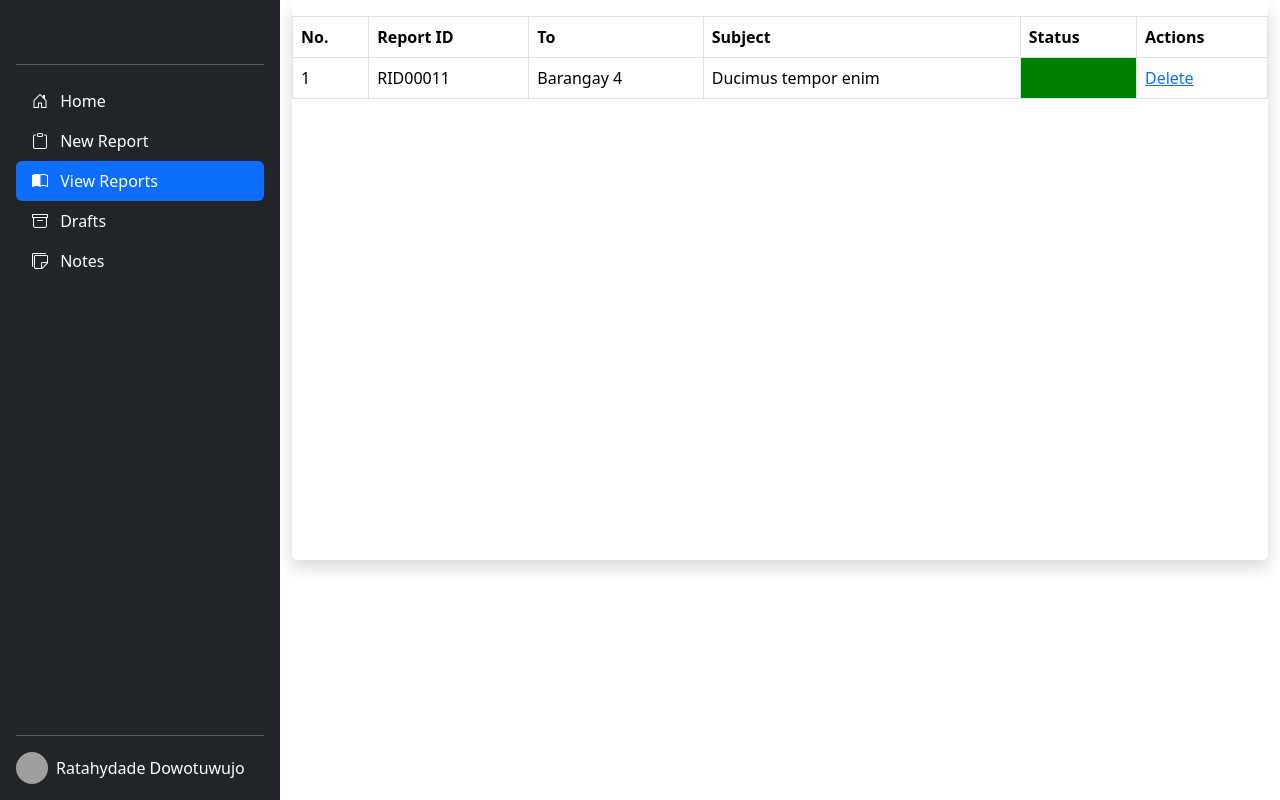
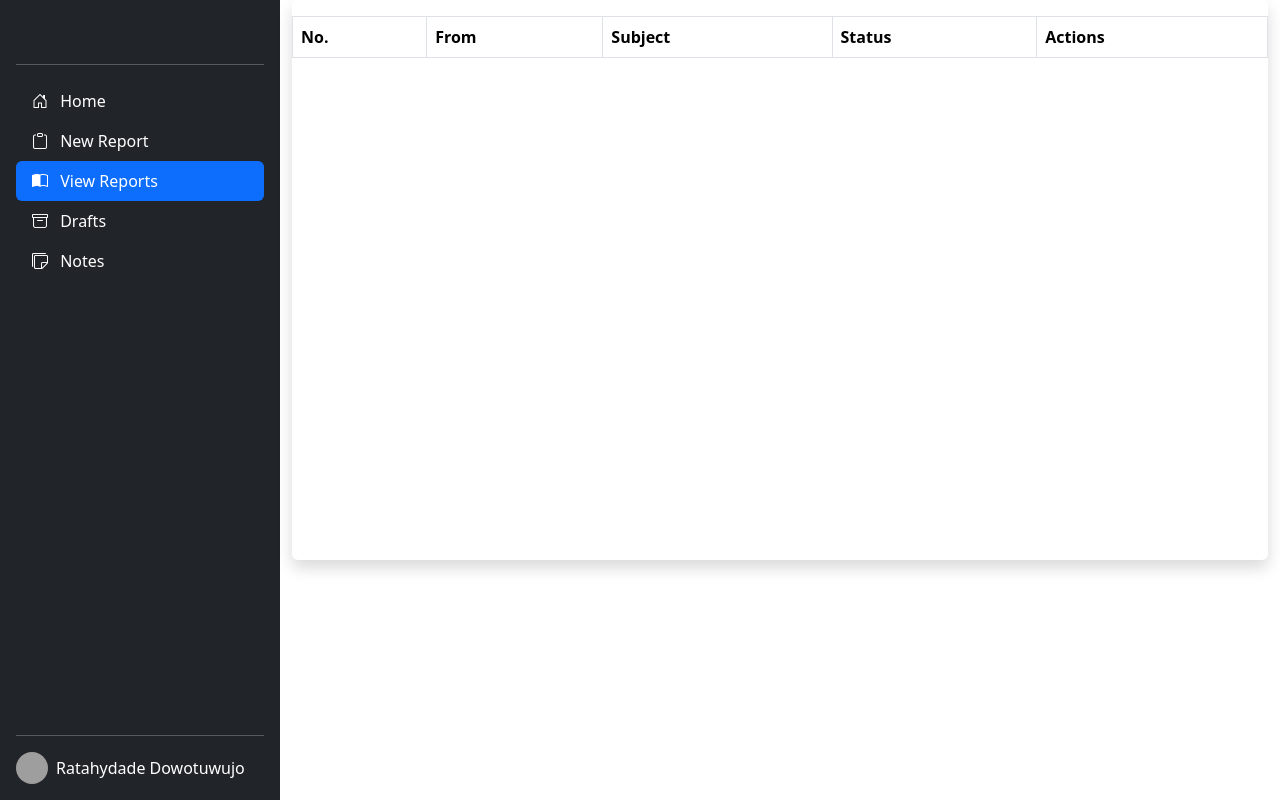
Before and after one commit to mathewdy/report_system, a PHP site: page /report_system/admin/reports.php in a window 1280 px wide. Run offline with PHP 8.4, Linux system fonts and the light colour scheme; a user stored in the database is signed in; data comes from the database, SQL or seed files in the repository; lists and menus that the app fills with data are empty; grey boxes are pictures that could not be loaded.

Commit message:
view reports users and admin

```diff
--- a/admin/reports.php
+++ b/admin/reports.php
@@ -5,6 +5,7 @@ include('../connection.php');
 include('session.php');
 include 'images.php';
 
+$email = $_SESSION['username'];
 $user_id = $_SESSION['user_id'];
 
 
@@ -104,8 +105,7 @@ $note_link = "add-note.php";
           <thead>
             <tr>
               <th>No.</th>
-              <th>Report ID</th>
-              <th>To</th>
+              <th>From</th>
               <th>Subject</th>
               <th>Status</th>
               <th>Actions</th>
@@ -114,7 +114,7 @@ $note_link = "add-note.php";
           <tbody>
             <?php
 
-            $sql = "SELECT * FROM reports";
+            $sql = "SELECT * FROM reports WHERE to_user LIKE '%$email%'";
             $run = mysqli_query($conn, $sql);
 
             if (mysqli_num_rows($run) > 0) {
@@ -150,8 +150,7 @@ $note_link = "add-note.php";
 
                 <tr class="clickable-row" data-href="<?php echo $view_link ?>" style="cursor:pointer;">
                   <td><?php echo $count; ?></td>
-                  <td><?php echo $row['report_id'] ?></td>
-                  <td><?php echo $row['to_user'] ?></td>
+                  <td><?php echo $row['from_user'] ?></td>
                   <td><?php echo $row['subject'] ?></td>
                   <?php if ($row['status'] == 1) {
                     echo "<td style='background: green;'> </td>";
```
Also changed, not shown: users/view-report.php (+6 -5 lines).
